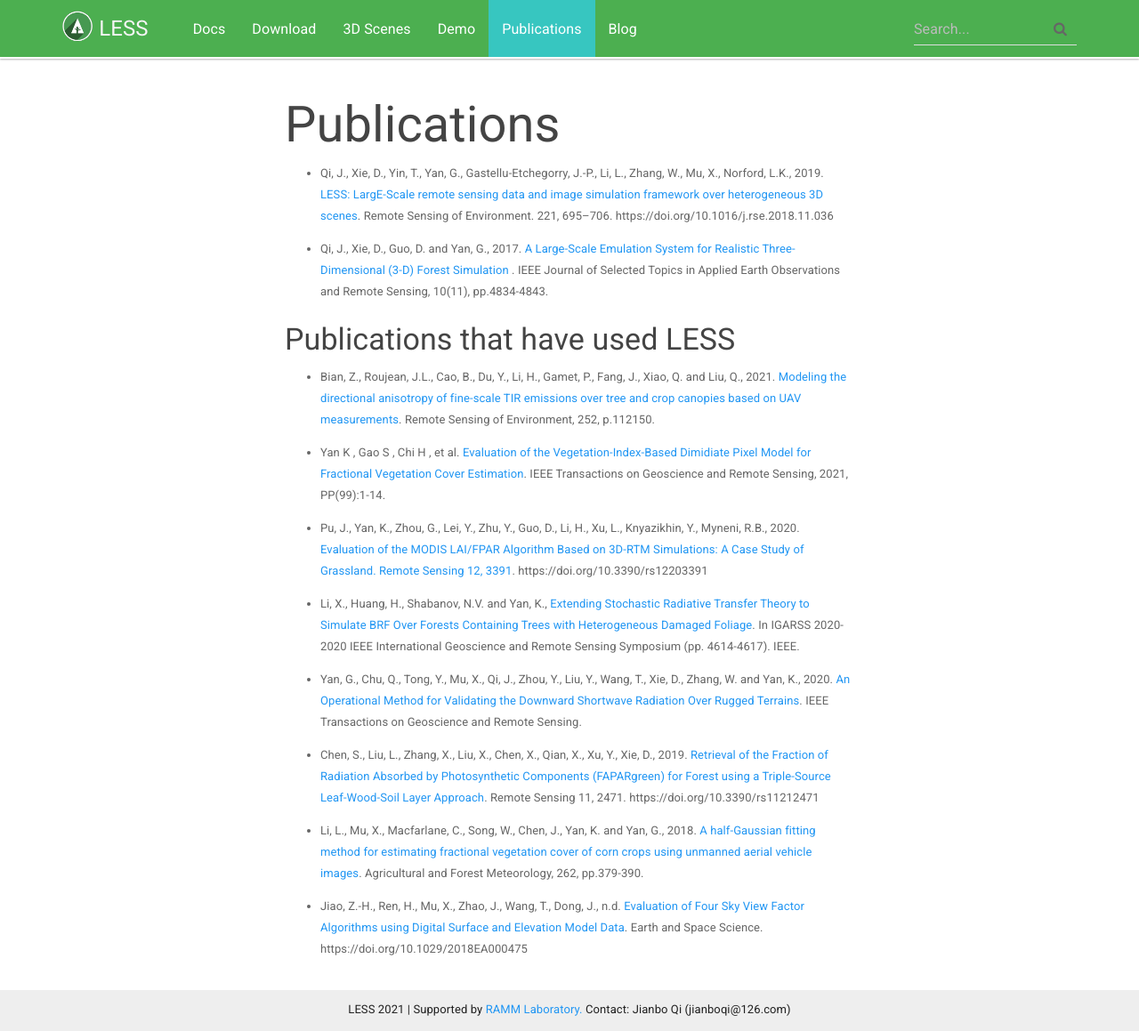
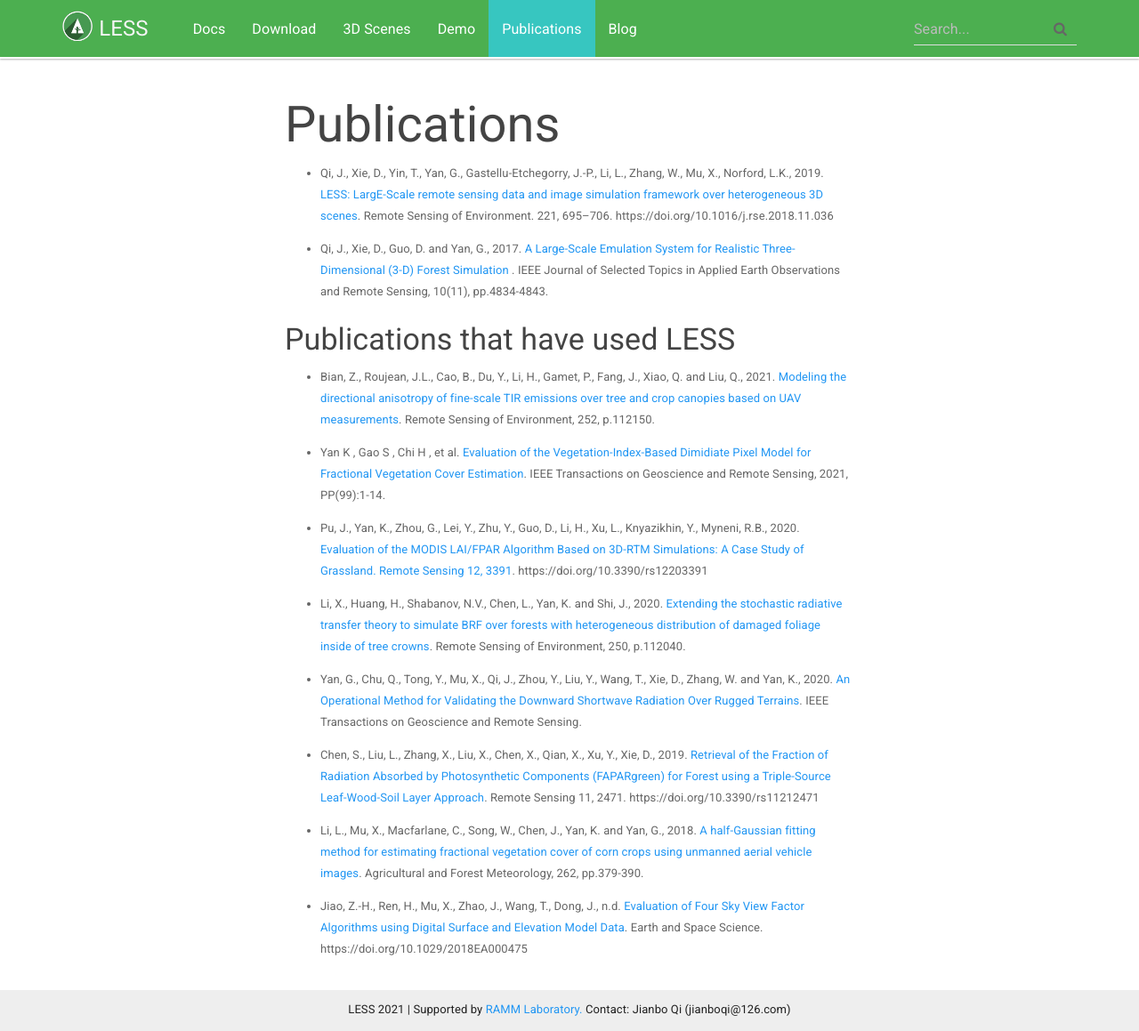
Before and after one commit to jianboqi/jianboqi.github.io, a Jekyll site: the page built from publications.md, in a window 1280 px wide and 1159 px high. Shown: the whole window at 89% size. Built offline with Jekyll 4.4.1, drawn with Linux system fonts in a browser that asks for light colours; nearby versions of some CDN libraries.

Commit message:
Update publications.md

```diff
--- a/publications.md
+++ b/publications.md
@@ -17,7 +17,7 @@
 
 * Pu, J., Yan, K., Zhou, G., Lei, Y., Zhu, Y., Guo, D., Li, H., Xu, L., Knyazikhin, Y., Myneni, R.B., 2020. [Evaluation of the MODIS LAI/FPAR Algorithm Based on 3D-RTM Simulations: A Case Study of Grassland. Remote Sensing 12, 3391](https://www.mdpi.com/2072-4292/12/20/3391). https://doi.org/10.3390/rs12203391
 
-* Li, X., Huang, H., Shabanov, N.V. and Yan, K., [Extending Stochastic Radiative Transfer Theory to Simulate BRF Over Forests Containing Trees with Heterogeneous Damaged Foliage](https://www.sciencedirect.com/science/article/abs/pii/S0034425720304107). In IGARSS 2020-2020 IEEE International Geoscience and Remote Sensing Symposium (pp. 4614-4617). IEEE.
+* Li, X., Huang, H., Shabanov, N.V., Chen, L., Yan, K. and Shi, J., 2020. [Extending the stochastic radiative transfer theory to simulate BRF over forests with heterogeneous distribution of damaged foliage inside of tree crowns](https://www.sciencedirect.com/science/article/pii/S0034425720304107). Remote Sensing of Environment, 250, p.112040.
 
 * Yan, G., Chu, Q., Tong, Y., Mu, X., Qi, J., Zhou, Y., Liu, Y., Wang, T., Xie, D., Zhang, W. and Yan, K., 2020. [An Operational Method for Validating the Downward Shortwave Radiation Over Rugged Terrains](https://ieeexplore.ieee.org/abstract/document/9102394). IEEE Transactions on Geoscience and Remote Sensing.
 
```
